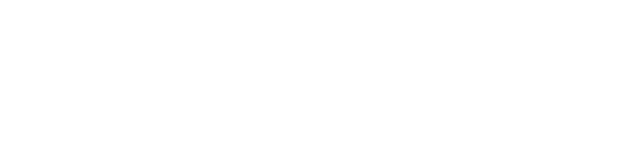
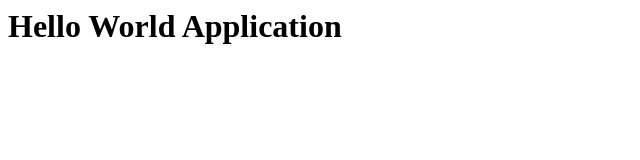
Before and after one commit to SRK-RAJU/demo-aptible, a plain HTML site: page app/templates/index.html in a window 1280 px wide. Shown: the whole page, without its empty margins (0-640 px from the left). Drawn offline with Linux system fonts and the light colour scheme.

Commit message:
Update index.html

```diff
--- a/app/templates/index.html
+++ b/app/templates/index.html
@@ -1,5 +1,10 @@
 <html>
   <head>
     <title> Hello World App</title>
+    <header>
+      <h1>
+         Hello World Application
+      </h1>
+    </header>
   </head>
 </html>
```
